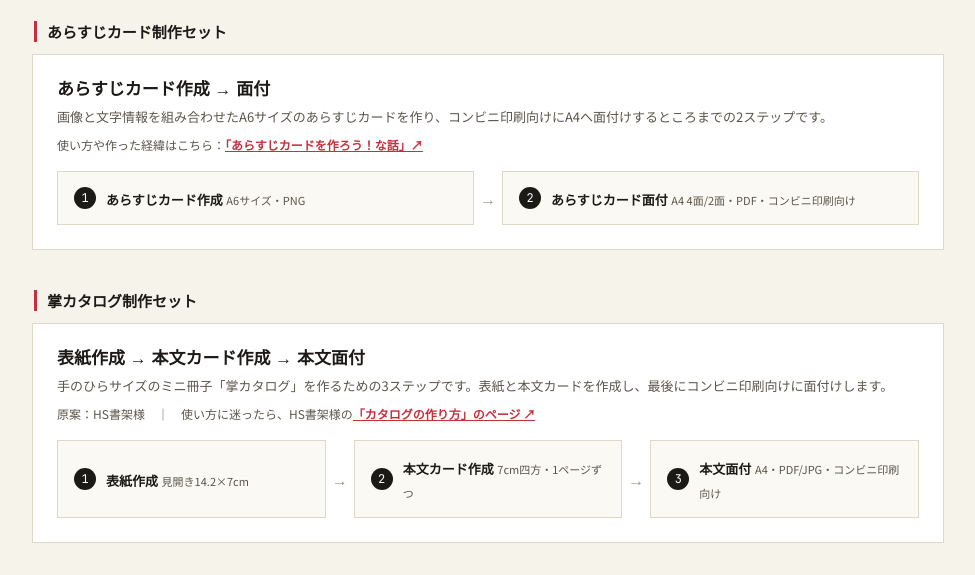
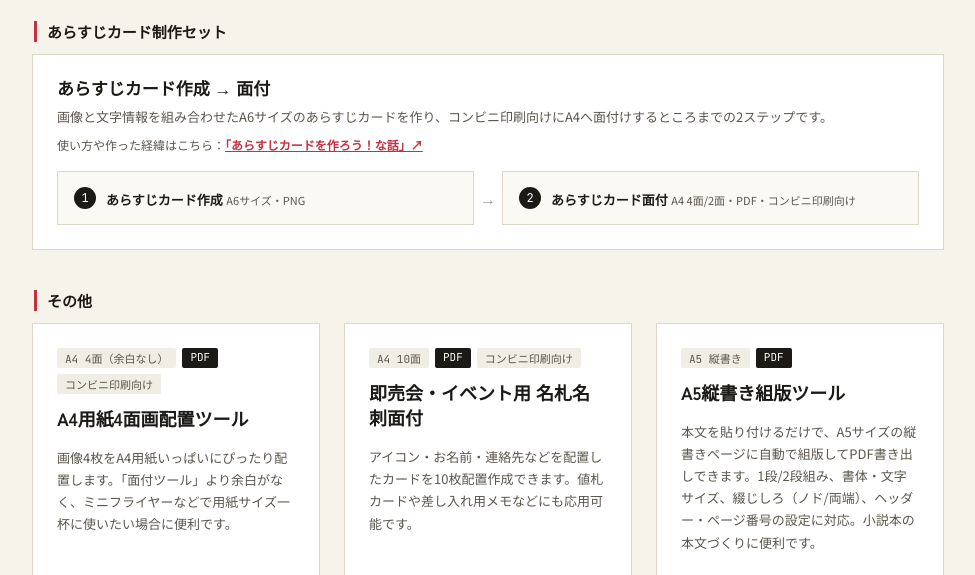
Before and after one commit to kanashiki1979/terms, a plain HTML site: page index.html in a window 1280 px wide. Shown: the part 176-751 px from the top of the page, without its empty margins (152-1127 px from the left). Drawn offline with Linux system fonts and the light colour scheme.

Commit message:
レイアウト修正

```diff
--- a/index.html
+++ b/index.html
@@ -358,43 +358,6 @@
     </article>
   </section>
 
-  <!-- 掌カタログ制作セット -->
-  <section class="section">
-    <h2 class="section-label">掌カタログ制作セット</h2>
-    <article class="flow-card">
-      <p class="flow-title">表紙作成 → 本文カード作成 → 本文面付</p>
-      <p class="flow-desc">手のひらサイズのミニ冊子「掌カタログ」を作るための3ステップです。表紙と本文カードを作成し、最後にコンビニ印刷向けに面付けします。</p>
-      <p class="flow-link">原案：HS書架様　｜　使い方に迷ったら、HS書架様の<a href="https://note.com/hs_syoka/n/n90b6101dbedb" target="_blank" rel="noopener">「カタログの作り方」のページ ↗</a></p>
-      <div class="flow-steps">
-        <a href="https://kanashiki1979.github.io/tenohira_catalog/hyoushi_tool.html" class="step" target="_blank" rel="noopener">
-          <span class="step-num">1</span>
-          <span class="step-body">
-            <span class="step-title">表紙作成</span>
-            <span class="step-note">見開き14.2×7cm</span>
-          </span>
-        </a>
-        <span class="step-arrow h">→</span>
-        <span class="step-arrow v">↓</span>
-        <a href="https://kanashiki1979.github.io/tenohira_catalog/honbun_card_tool.html" class="step" target="_blank" rel="noopener">
-          <span class="step-num">2</span>
-          <span class="step-body">
-            <span class="step-title">本文カード作成</span>
-            <span class="step-note">7cm四方・1ページずつ</span>
-          </span>
-        </a>
-        <span class="step-arrow h">→</span>
-        <span class="step-arrow v">↓</span>
-        <a href="https://kanashiki1979.github.io/tenohira_catalog/honbun_menzuke_tool.html" class="step" target="_blank" rel="noopener">
-          <span class="step-num">3</span>
-          <span class="step-body">
-            <span class="step-title">本文面付</span>
-            <span class="step-note">A4・PDF/JPG・コンビニ印刷向け</span>
-          </span>
-        </a>
-      </div>
-    </article>
-  </section>
-
   <!-- その他 -->
   <section class="section">
     <h2 class="section-label">その他</h2>
```
